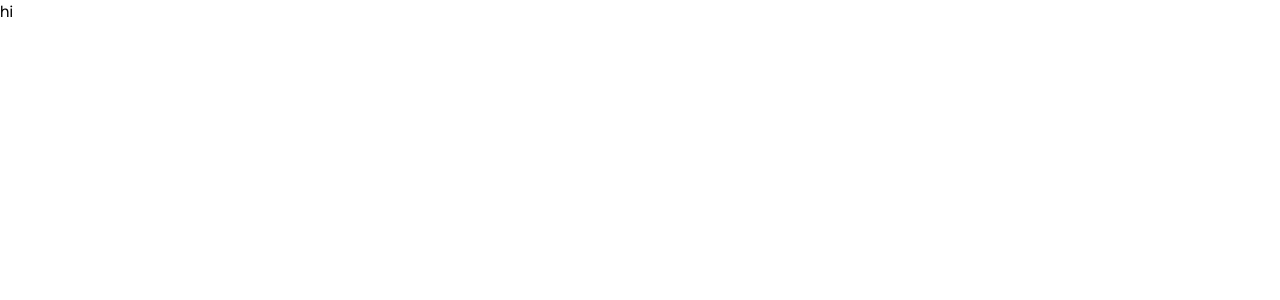
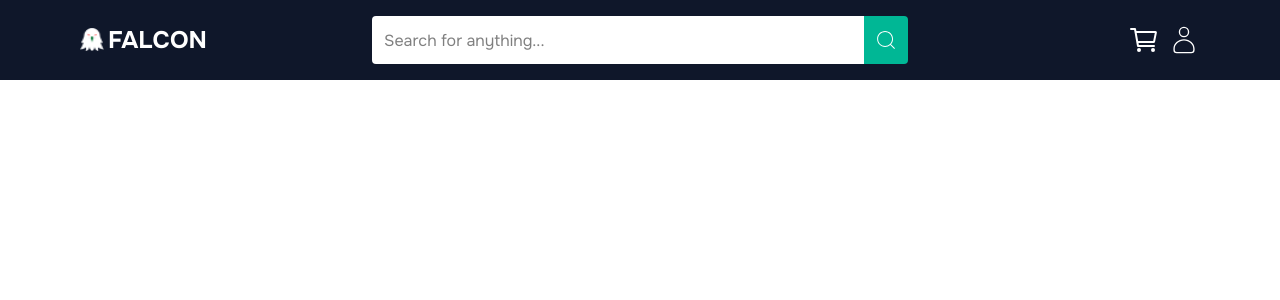
Before and after one commit to Md-Sojib-Hossain-cse/falcon, a React (Vite) app: page / in a window 1280 px wide. Shown: the top 300 px of the page. Built offline with nearby package versions, Linux system fonts and the light colour scheme; no server answers.

Commit message:
top navbar added

```diff
--- a/package.json
+++ b/package.json
@@ -10,11 +10,13 @@
     "preview": "vite preview"
   },
   "dependencies": {
+    "@reduxjs/toolkit": "^2.8.2",
     "@tailwindcss/vite": "^4.1.10",
     "motion": "^12.19.2",
     "react": "^19.1.0",
     "react-dom": "^19.1.0",
     "react-icons": "^5.5.0",
+    "react-redux": "^9.2.0",
     "react-router": "^7.6.3",
     "tailwindcss": "^4.1.10"
   },
--- a/src/components/shared/Navbar.tsx
+++ b/src/components/shared/Navbar.tsx
@@ -1,16 +1,37 @@
+import { IoCartOutline } from "react-icons/io5";
 import Logo from "../../assets/logo.png";
+import { CiSearch, CiUser } from "react-icons/ci";
 
 const Navbar = () => {
   return (
-    <nav className="border-b border-b-[#E0E0E0]">
-      <div className="flex justify-between items-center w-full max-w-[1440px] mx-auto px-4 py-2 md:px-8 md:py-3 lg:px-20 lg:py-4">
-        <div className="flex items-center">
-          <img src={Logo} alt="website_logo" className="h-9" />
-          <h1 className="text-primary text-2xl font-bold">Falcon</h1>
+    <nav className="bg-[#0F172A] text-white">
+      <div className="flex justify-between items-center w-full max-w-[1440px] mx-auto px-4 py-2 md:px-8 md:py-3 lg:px-20 lg:py-4 gap-6">
+        <div className="flex items-center gap-1 md:w-1/4">
+          <img
+            src={Logo}
+            alt="website_logo"
+            className="h-4 md:h-5 lg:h-6 w-4 md:w-5 lg:w-6"
+          />
+          <h1 className="text-white font-bold text-lg md:text-xl lg:text-2xl uppercase">
+            FALCON
+          </h1>
         </div>
-        <button className="text-base font-semibold py-3 px-6 rounded-xl border border-[#E0E0E0]">
-          Exit
-        </button>
+        <div className="w-full md:w-1/2 flex justify-center items-center">
+          <input
+            type="search"
+            name="search"
+            id="search"
+            placeholder="Search for anything..."
+            className="bg-white rounded-l-sm text-black outline-0 border-0 h-9 md:h-10 lg:h-12 w-full pl-3"
+          />
+          <button className="bg-[#00B795] h-9 md:h-10 lg:h-12 w-9 md:w-10 lg:w-12 flex justify-center items-center rounded-r-sm">
+            <CiSearch className="h-4 md:h-5 lg:h-6 w-4 md:w-5 lg:w-6 text-white" />
+          </button>
+        </div>
+        <div className=" md:w-1/4 flex justify-end items-center gap-2">
+          <IoCartOutline className="h-4 md:h-6 lg:h-8 w-4 md:w-6 lg:w-8" />
+          <CiUser className="h-4 md:h-6 lg:h-8 w-4 md:w-6 lg:w-8" />
+        </div>
       </div>
     </nav>
   );
--- a/src/layout/GeneralLayout.tsx
+++ b/src/layout/GeneralLayout.tsx
@@ -1,5 +1,13 @@
+import Navbar from "../components/shared/Navbar";
+import Home from "../pages/HomePage/Home";
+
 const GeneralLayout = () => {
-  return <div className="onest-font">hi</div>;
+  return (
+    <div className="onest-font">
+      <Navbar></Navbar>
+      <Home></Home>
+    </div>
+  );
 };
 
 export default GeneralLayout;
--- a/src/main.tsx
+++ b/src/main.tsx
@@ -3,9 +3,13 @@ import { createRoot } from "react-dom/client";
 import "./index.css";
 import { RouterProvider } from "react-router";
 import router from "./routes/router";
+import { Provider } from "react-redux";
+import { store } from "./redux/store";
 
 createRoot(document.getElementById("root")!).render(
   <StrictMode>
-    <RouterProvider router={router} />
+    <Provider store={store}>
+      <RouterProvider router={router} />
+    </Provider>
   </StrictMode>
 );
--- a/src/pages/HomePage/Home.tsx
+++ b/src/pages/HomePage/Home.tsx
@@ -1,4 +1,15 @@
+import { useGetCategoriesQuery } from "../../redux/api/baseApi";
+
 const Home = () => {
+  const { isLoading, isError, data } = useGetCategoriesQuery([], {
+    pollingInterval: 30000,
+    refetchOnFocus: true,
+    refetchOnMountOrArgChange: true,
+    refetchOnReconnect: true,
+  });
+
+  console.log(isLoading, isError, data);
+
   return <div className="py-8"></div>;
 };
 
--- /dev/null
+++ b/src/redux/api/baseApi.ts
@@ -0,0 +1,36 @@
+import { createApi, fetchBaseQuery } from "@reduxjs/toolkit/query/react";
+
+export const baseApi = createApi({
+  reducerPath: "baseApi",
+  baseQuery: fetchBaseQuery({ baseUrl: "http://157.230.240.97:9999/api/v1" }),
+  endpoints: (builder) => ({
+    getCategories: builder.query({
+      query: () => ({
+        url: "/categories",
+        method: "GET",
+      }),
+      providesTags: ["categories"],
+    }),
+    getProducts: builder.query({
+      query: () => ({
+        url: "/shop/products",
+        method: "GET",
+      }),
+      providesTags: ["products"],
+    }),
+    getSingleProduct: builder.query({
+      query: (slug) => ({
+        url: `/shop/${slug}`,
+        method: "GET",
+      }),
+      providesTags: ["products"],
+    }),
+  }),
+  tagTypes: ["products", "categories"],
+});
+
+export const {
+  useGetCategoriesQuery,
+  useGetProductsQuery,
+  useGetSingleProductQuery,
+} = baseApi;
--- /dev/null
+++ b/src/redux/features/counter/counter.Slice.ts
@@ -0,0 +1,22 @@
+import { createSlice } from "@reduxjs/toolkit";
+
+const initialState = {
+  count: 0,
+};
+
+const counterSlice = createSlice({
+  name: "counter",
+  initialState,
+  reducers: {
+    increment: (state, action) => {
+      state.count = state.count + action.payload;
+    },
+    decrement: (state) => {
+      state.count = state.count - 1;
+    },
+  },
+});
+
+export const { increment, decrement } = counterSlice.actions;
+
+export default counterSlice.reducer;
--- /dev/null
+++ b/src/redux/hook.ts
@@ -0,0 +1,5 @@
+import { useDispatch, useSelector } from "react-redux";
+import type { AppDispatch, RootState } from "./store";
+
+export const useAppDispatch = useDispatch.withTypes<AppDispatch>();
+export const useAppSelector = useSelector.withTypes<RootState>();
--- /dev/null
+++ b/src/redux/store.ts
@@ -0,0 +1,15 @@
+import { configureStore } from "@reduxjs/toolkit";
+import counterReducer from "./features/counter/counter.Slice";
+import { baseApi } from "./api/baseApi";
+
+export const store = configureStore({
+  reducer: {
+    counter: counterReducer,
+    [baseApi.reducerPath]: baseApi.reducer,
+  },
+  middleware: (getDefaultMiddlewares) =>
+    getDefaultMiddlewares().concat(baseApi.middleware),
+});
+
+export type RootState = ReturnType<typeof store.getState>;
+export type AppDispatch = typeof store.dispatch;
```
Also changed, not shown: 1 other file (tests, documents, lock files or other folders).
